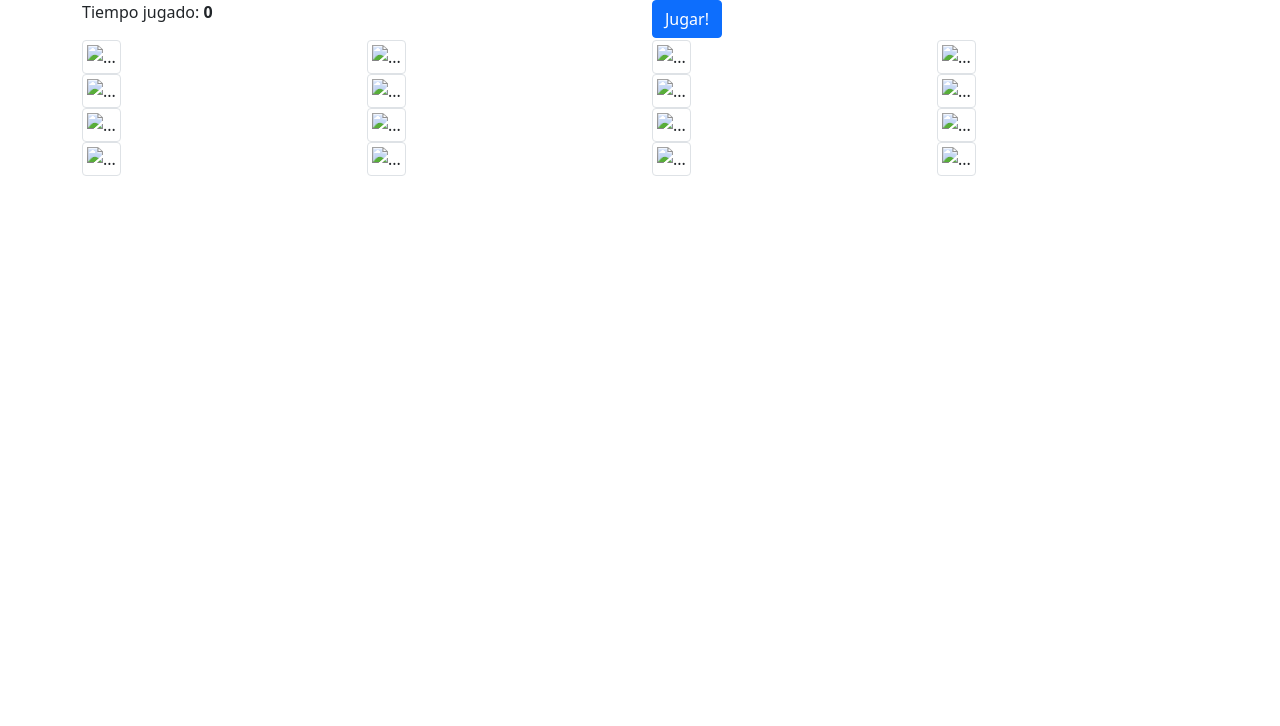
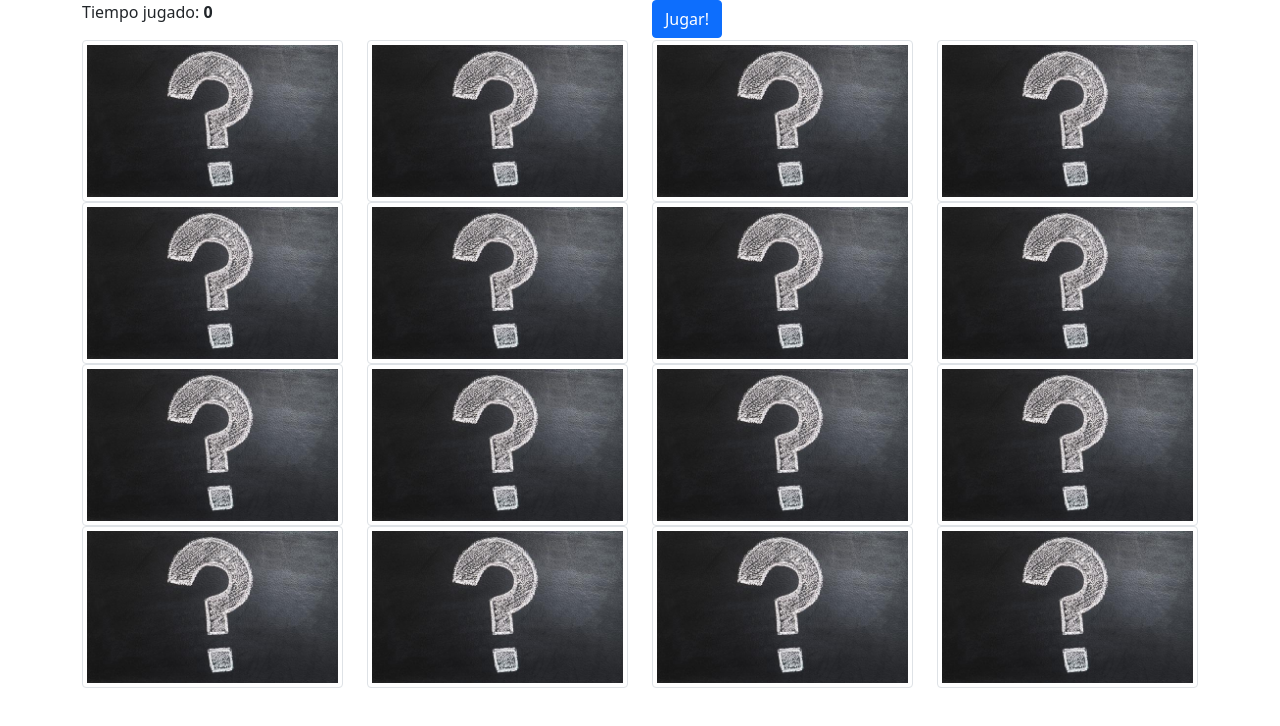
Before and after one commit to AlexLovera/memotest, a website: page index.html in a window 1280 px wide. Drawn offline with nearby package versions, Linux system fonts and the light colour scheme.

Commit message:
Agrega imagen de signo de interrogacion a index.html

```diff
--- a/index.html
+++ b/index.html
@@ -23,61 +23,61 @@
 
     <div class="row" id="fila1">
         <div class="col">
-            <img src="..." class="img-thumbnail tarjeta" alt="...">
+            <img src="img/signo interrogacion.jpg" class="img-thumbnail tarjeta" alt="...">
         </div>
         <div class="col">
-            <img src="..." class="img-thumbnail tarjeta" alt="...">
+            <img src="img/signo interrogacion.jpg" class="img-thumbnail tarjeta" alt="...">
         </div>
         <div class="col">
-            <img src="..." class="img-thumbnail tarjeta" alt="...">
+            <img src="img/signo interrogacion.jpg" class="img-thumbnail tarjeta" alt="...">
         </div>
         <div class="col">
-            <img src="..." class="img-thumbnail tarjeta" alt="...">
+            <img src="img/signo interrogacion.jpg" class="img-thumbnail tarjeta" alt="...">
         </div>
     </div>
 
     <div class="row" id="fila2">
         <div class="col">
-            <img src="..." class="img-thumbnail tarjeta" alt="...">
+            <img src="img/signo interrogacion.jpg" class="img-thumbnail tarjeta" alt="...">
         </div>
         <div class="col">
-            <img src="..." class="img-thumbnail tarjeta" alt="...">
+            <img src="img/signo interrogacion.jpg" class="img-thumbnail tarjeta" alt="...">
         </div>
         <div class="col">
-            <img src="..." class="img-thumbnail tarjeta" alt="...">
+            <img src="img/signo interrogacion.jpg" class="img-thumbnail tarjeta" alt="...">
         </div>
         <div class="col">
-            <img src="..." class="img-thumbnail tarjeta" alt="...">
+            <img src="img/signo interrogacion.jpg" class="img-thumbnail tarjeta" alt="...">
         </div>
     </div>
 
     <div class="row" id="fila3">
         <div class="col">
-            <img src="..." class="img-thumbnail tarjeta" alt="...">
+            <img src="img/signo interrogacion.jpg" class="img-thumbnail tarjeta" alt="...">
          </div>
         <div class="col">
-            <img src="..." class="img-thumbnail tarjeta" alt="...">
+            <img src="img/signo interrogacion.jpg" class="img-thumbnail tarjeta" alt="...">
         </div>
         <div class="col">
-            <img src="..." class="img-thumbnail tarjeta" alt="...">
+            <img src="img/signo interrogacion.jpg" class="img-thumbnail tarjeta" alt="...">
         </div>
         <div class="col">
-            <img src="..." class="img-thumbnail tarjeta" alt="...">
+            <img src="img/signo interrogacion.jpg" class="img-thumbnail tarjeta" alt="...">
         </div>
     </div>
 
     <div class="row" id="fila4">
         <div class="col">
-            <img src="..." class="img-thumbnail tarjeta" alt="...">
+            <img src="img/signo interrogacion.jpg" class="img-thumbnail tarjeta" alt="...">
         </div>
         <div class="col">
-            <img src="..." class="img-thumbnail tarjeta" alt="...">
+            <img src="img/signo interrogacion.jpg" class="img-thumbnail tarjeta" alt="...">
         </div>
         <div class="col">
-            <img src="..." class="img-thumbnail tarjeta" alt="...">
+            <img src="img/signo interrogacion.jpg" class="img-thumbnail tarjeta" alt="...">
         </div>
         <div class="col">
-            <img src="..." class="img-thumbnail tarjeta" alt="...">
+            <img src="img/signo interrogacion.jpg" class="img-thumbnail tarjeta" alt="...">
         </div>
     </div>
 </div>
```
